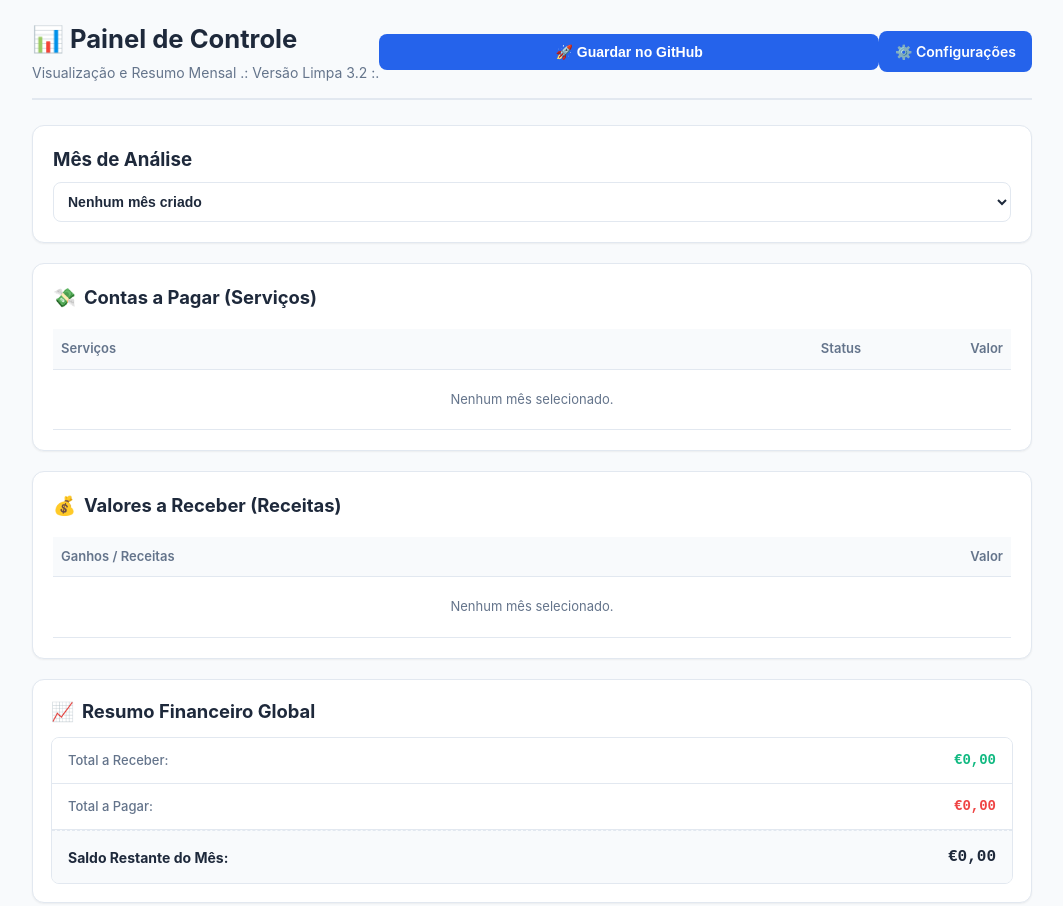
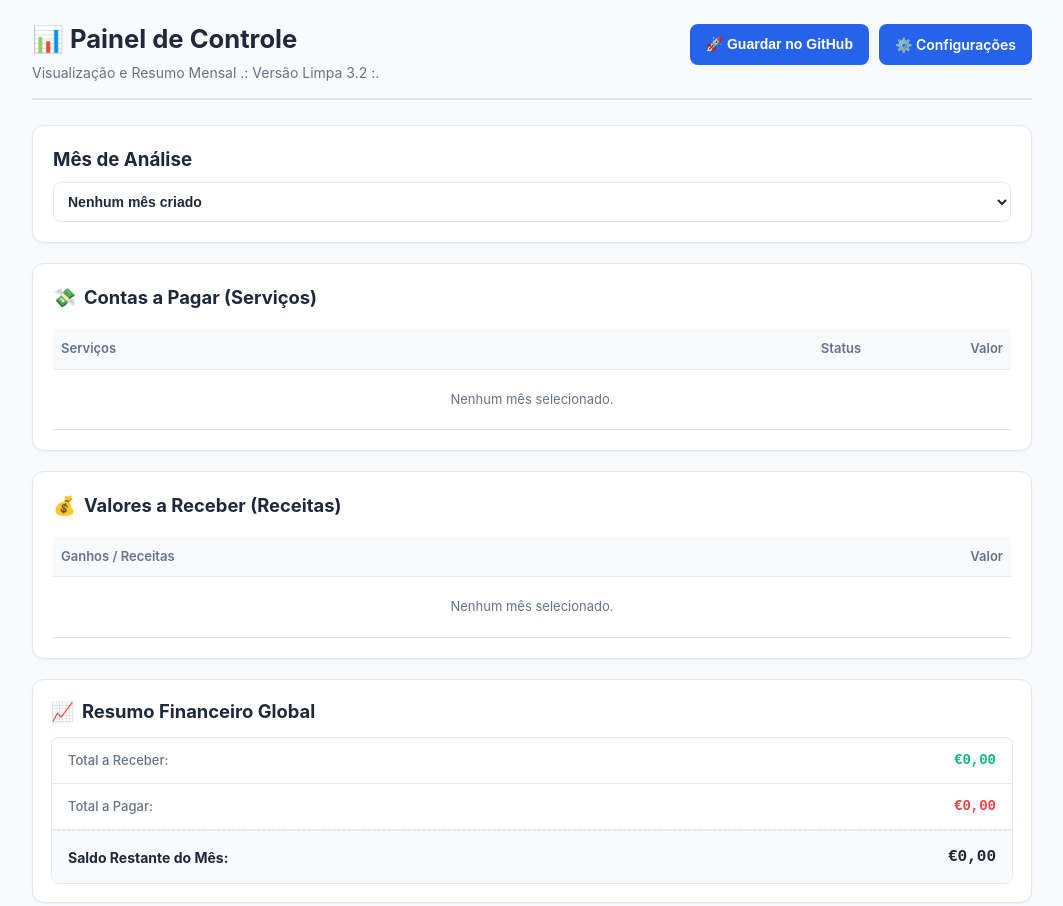
Before and after one commit to williantw78/Contas, a plain HTML site: page index.html in a window 1280 px wide. Shown: the top 906 px of the page, without its empty margins (108-1171 px from the left). Drawn offline with Linux system fonts and the light colour scheme.

Commit message:
Update index.html

```diff
--- a/index.html
+++ b/index.html
@@ -14,10 +14,12 @@
                 <h1>📊 Painel de Controle</h1>
                 <p>Visualização e Resumo Mensal .: Versão Limpa 3.2 :.</p>
             </div>
+			<div style="display: flex; gap: 10px; margin-bottom: 15px;">
 			<button class="btn" style="flex: 1; " onclick="saveToGitHub()">🚀 Guardar no GitHub</button>
             <a href="config.html" class="btn btn-primary-link">
                 ⚙️ Configurações
             </a>
+			</div>
         </header>
 
         <section class="card month-selector-card">
```
